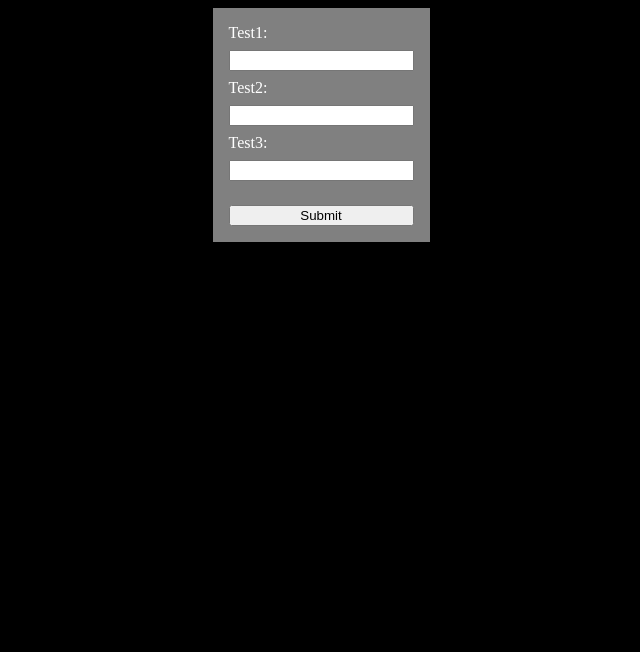
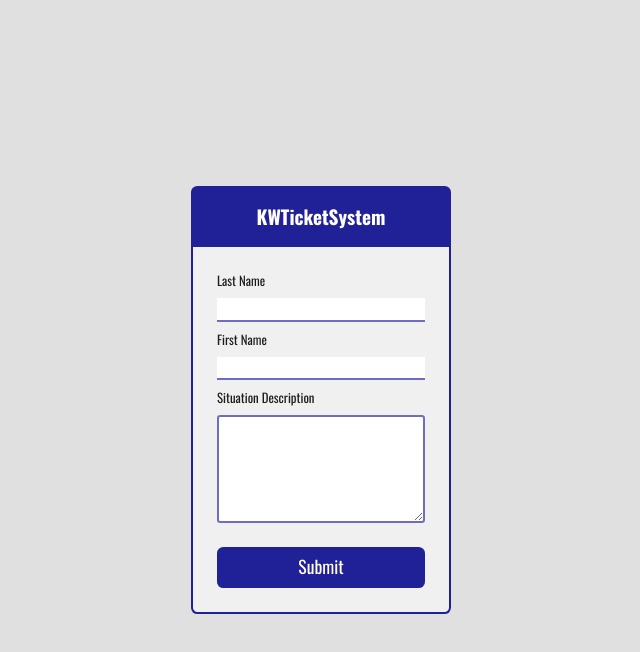
Before and after one commit to DFBDev/CoachConnect, a React (Vite) app: page / in a window 1280 px wide. Shown: the top 652 px of the page, without its empty margins (319-959 px from the left). Built offline with nearby package versions, Linux system fonts and the light colour scheme.

Commit message:
v1.0.0 release.

```diff
--- a/index.html
+++ b/index.html
@@ -5,6 +5,9 @@
     <link rel="icon" type="image/svg+xml" href="/vite.svg" />
     <meta name="viewport" content="width=device-width, initial-scale=1.0" />
     <title>TicketSystem</title>
+    <link rel="preconnect" href="https://fonts.googleapis.com">
+    <link rel="preconnect" href="https://fonts.gstatic.com" crossorigin>
+    <link href="https://fonts.googleapis.com/css2?family=Oswald:wght@200..700&display=swap" rel="stylesheet">
   </head>
   <body>
     <div id="root"></div>
--- a/src/App.css
+++ b/src/App.css
@@ -1,13 +1,61 @@
+#formHeader {
+  display:flex;
+  justify-content:center;
+  background-color: rgb(33, 33, 151);
+  border-top-left-radius:0.4rem;
+  border-top-right-radius:0.4rem;
+}
+h1 {
+  font-size:1.2rem;
+  color:white;
+  margin:0;
+  padding:1rem;
+  font-family:Oswald;
+}
 form {
   display:flex;
   flex-direction:column;
-  background-color: grey;
-  padding:1rem;
+  border-right:solid 2px rgb(33, 33, 151);
+  border-left:solid 2px rgb(33, 33, 151);
+  border-bottom:solid 2px rgb(33, 33, 151);
+  border-bottom-left-radius:0.4rem;
+  border-bottom-right-radius:0.4rem;
+  background-color: rgb(240, 240, 240);
+  padding:1.5rem;
   gap:0.5rem;
 }
 label {
-  color:white;
+  font-size:0.8rem;
+  font-family:Oswald;
+  color:rgb(29, 29, 29);
+}
+input {
+  border:none;
+  border-bottom:solid 2px rgb(109, 109, 196);
+  padding:0.2rem;
+  background-color:rgb(255, 255, 255);
 }
 #submitButton {
   margin-top:1rem;
+  padding:0.4rem;
+  background-color: rgb(33, 33, 151);
+  border-color:rgb(33, 33, 151);
+  border-radius:0.4rem;
+  color:white;
+  cursor:pointer;
+  font-family:Oswald;
+  font-size:1.1rem;
+  transition:all 0.1s ease-in-out;
 }
+#submitButton:hover {
+  transform:scale(1.02);
+}
+#description {
+  min-height:100px;
+  min-width:200px;
+  max-height:300px;
+  max-width:400px;
+  border:solid 2px rgb(109, 109, 196);
+  border-radius:0.2rem;
+  background-color:rgb(255, 255, 255);
+}
--- a/src/App.tsx
+++ b/src/App.tsx
@@ -11,24 +11,25 @@ function App() {
       const data: FormData | null = new FormData(formElement);
       const urlEncoded = new URLSearchParams();
 
-      urlEncoded.append("test1", data.get("test1")!.toString());
-      urlEncoded.append("test2", data.get("test2")!.toString());
-      urlEncoded.append("test3", data.get("test3")!.toString());
+      urlEncoded.append("lastName", data.get("lastName")!.toString());
+      urlEncoded.append("firstName", data.get("firstName")!.toString());
+      urlEncoded.append("description", data.get("description")!.toString());
 
-      const res = await fetch("http://localhost:8080/test/post", {method: "POST", body: urlEncoded});
+      const res = await fetch("https://ts-be.onrender.com/test/post", {method: "POST", body: urlEncoded});
       console.log(res);
     })
   }, [])
 
   return (
     <>
+    <div id='formHeader'><h1>KWTicketSystem</h1></div>
     <form id="infoForm">
-      <label htmlFor={"test1"}>Test1:</label>
-      <input type={"text"} name={"test1"} id={'test1'}></input>
-      <label htmlFor={"test2"}>Test2:</label>
-      <input type={"text"} name={"test2"} id={'test2'}></input>
-      <label htmlFor={"test3"}>Test3:</label>
-      <input type={"text"} name={"test3"} id={'test3'}></input>
+      <label htmlFor={"lastName"}>Last Name</label>
+      <input type={"text"} name={"lastName"} id={'lastName'}></input>
+      <label htmlFor={"firstName"}>First Name</label>
+      <input type={"text"} name={"firstName"} id={'firstName'}></input>
+      <label htmlFor={"description"}>Situation Description</label>
+      <textarea id='description' name='description'></textarea>
       <input type={"submit"} name={"submitButton"} id={"submitButton"}></input>
     </form>
     </>
--- a/src/index.css
+++ b/src/index.css
@@ -2,5 +2,6 @@ body {
   display:flex;
   justify-content:center;
   align-items:center;
-  background-color: black;
+  background-color: rgb(224, 224, 224);
+  height:98vh;
 }
```
